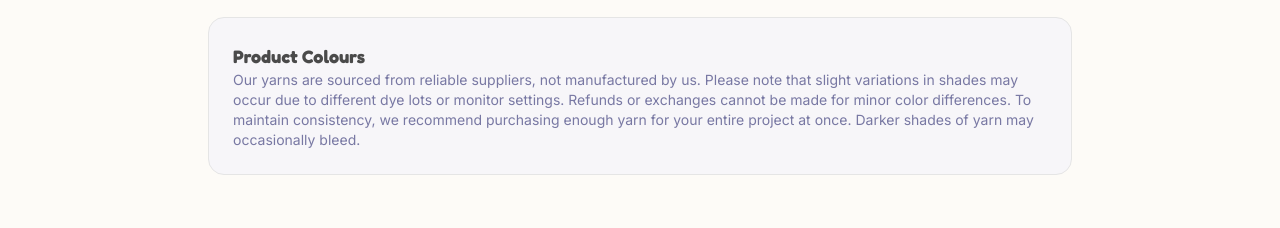
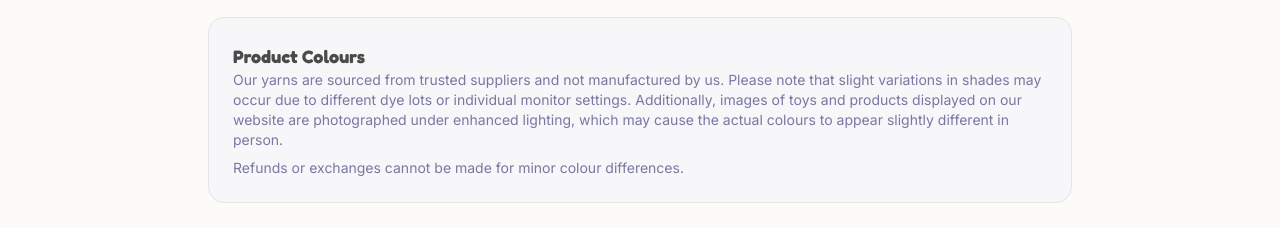
Before and after one commit to nimeshrj17/handmadeharmony, a Next.js app: page /return-policy in a window 1280 px wide. Shown: the part 670-898 px from the top of the page. Built offline with nearby package versions, Linux system fonts and the light colour scheme; no server answers.

Commit message:
docs: update product colour variance text and add AI model disclosure to privacy policy

```diff
--- a/src/app/(shop)/privacy-policy/page.tsx
+++ b/src/app/(shop)/privacy-policy/page.tsx
@@ -23,6 +23,9 @@ export default function PrivacyPolicyPage() {
                             </p>
                             <p>
                                 Your data will never be sold, and we take care to keep it secure. Please note, this policy may be updated from time to time, so we encourage you to check back for the latest version.
+                            </p>
+                            <p className="mt-4 font-medium">
+                                To showcase our amigurumi and crochet products, we sometimes use images featuring people or models. Please note that these model images are AI-generated and are used solely for presentation purposes. They are not real individuals. This ensures that no personal likeness or identity is used without consent, while still allowing us to present our handmade creations in an appealing and professional way.
                             </p>
                         </section>
 
--- a/src/app/(shop)/products/[slug]/page.tsx
+++ b/src/app/(shop)/products/[slug]/page.tsx
@@ -164,7 +164,7 @@ export default function ProductDetailPage({ params }: { params: { slug: string }
                             <div className="mt-6 p-4 bg-muted/30 rounded-xl text-[10px] leading-relaxed text-muted-foreground">
                                 <p className="font-bold mb-1 uppercase tracking-wider">Product Colours & Care</p>
                                 <p>
-                                    Our yarns are sourced from reliable suppliers. Slight variations in shades may occur due to different dye lots or monitor settings. Refunds or exchanges cannot be made for minor color differences. Darker shades of yarn may occasionally bleed.
+                                    Our yarns are sourced from trusted suppliers and not manufactured by us. Please note that slight variations in shades may occur due to different dye lots or individual monitor settings. Additionally, images of toys and products displayed on our website are photographed under enhanced lighting, which may cause the actual colours to appear slightly different in person. Refunds or exchanges cannot be made for minor colour differences.
                                 </p>
                             </div>
                         </div>
--- a/src/app/(shop)/return-policy/page.tsx
+++ b/src/app/(shop)/return-policy/page.tsx
@@ -46,7 +46,10 @@ export default function ReturnPolicyPage() {
                         <section className="bg-muted/30 p-6 rounded-2xl border text-sm">
                             <h2 className="text-lg font-bold text-foreground mt-0">Product Colours</h2>
                             <p>
-                                Our yarns are sourced from reliable suppliers, not manufactured by us. Please note that slight variations in shades may occur due to different dye lots or monitor settings. Refunds or exchanges cannot be made for minor color differences. To maintain consistency, we recommend purchasing enough yarn for your entire project at once. Darker shades of yarn may occasionally bleed.
+                                Our yarns are sourced from trusted suppliers and not manufactured by us. Please note that slight variations in shades may occur due to different dye lots or individual monitor settings. Additionally, images of toys and products displayed on our website are photographed under enhanced lighting, which may cause the actual colours to appear slightly different in person.
+                            </p>
+                            <p className="mt-2">
+                                Refunds or exchanges cannot be made for minor colour differences.
                             </p>
                         </section>
                     </div>
--- a/src/components/ProductDetailDialog.tsx
+++ b/src/components/ProductDetailDialog.tsx
@@ -131,7 +131,7 @@ export function ProductDetailDialog({ product, children }: ProductDetailDialogPr
                             <div className="mt-4 p-3 bg-muted/30 rounded-lg text-[10px] leading-relaxed text-muted-foreground">
                                 <p className="font-bold mb-1 uppercase tracking-wider">Note on Colours</p>
                                 <p>
-                                    Slight variations in shades may occur due to dye lots or monitor settings. Darker shades may occasionally bleed.
+                                    Our yarns are sourced from trusted suppliers and not manufactured by us. Please note that slight variations in shades may occur due to different dye lots or individual monitor settings. Additionally, images of toys and products displayed on our website are photographed under enhanced lighting, which may cause the actual colours to appear slightly different in person. Refunds or exchanges cannot be made for minor colour differences.
                                 </p>
                             </div>
                         </div>
```
